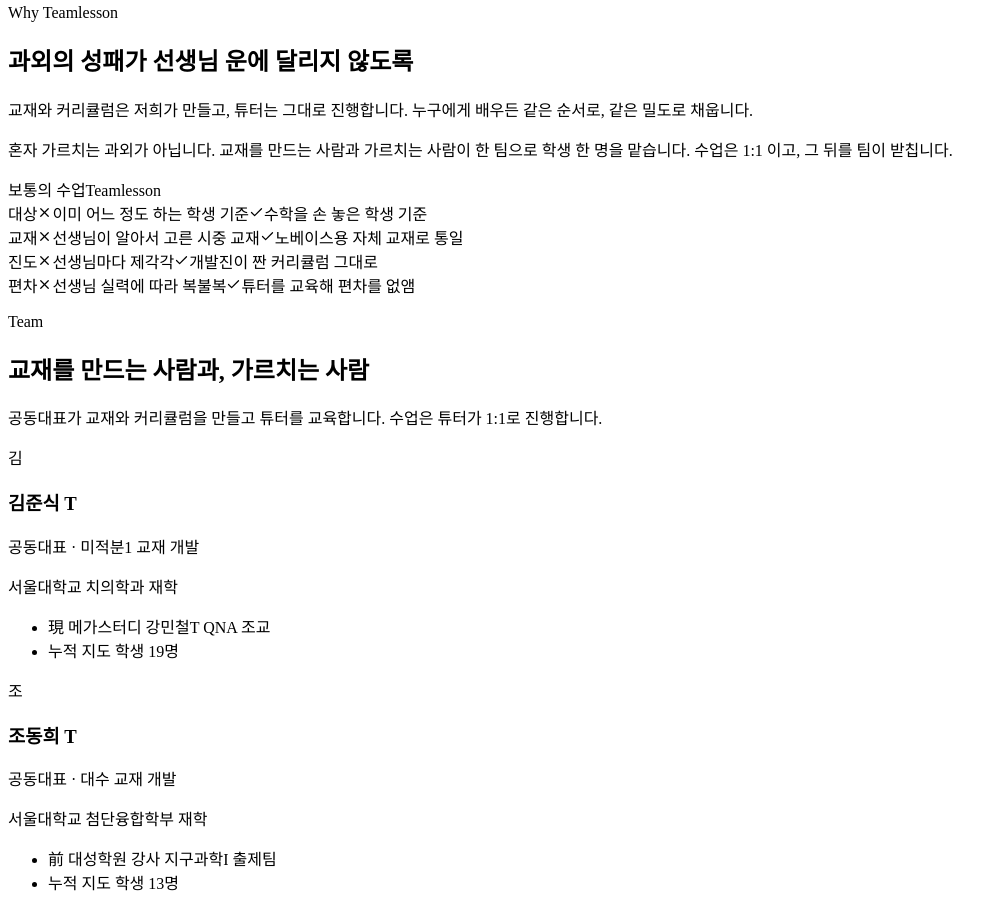
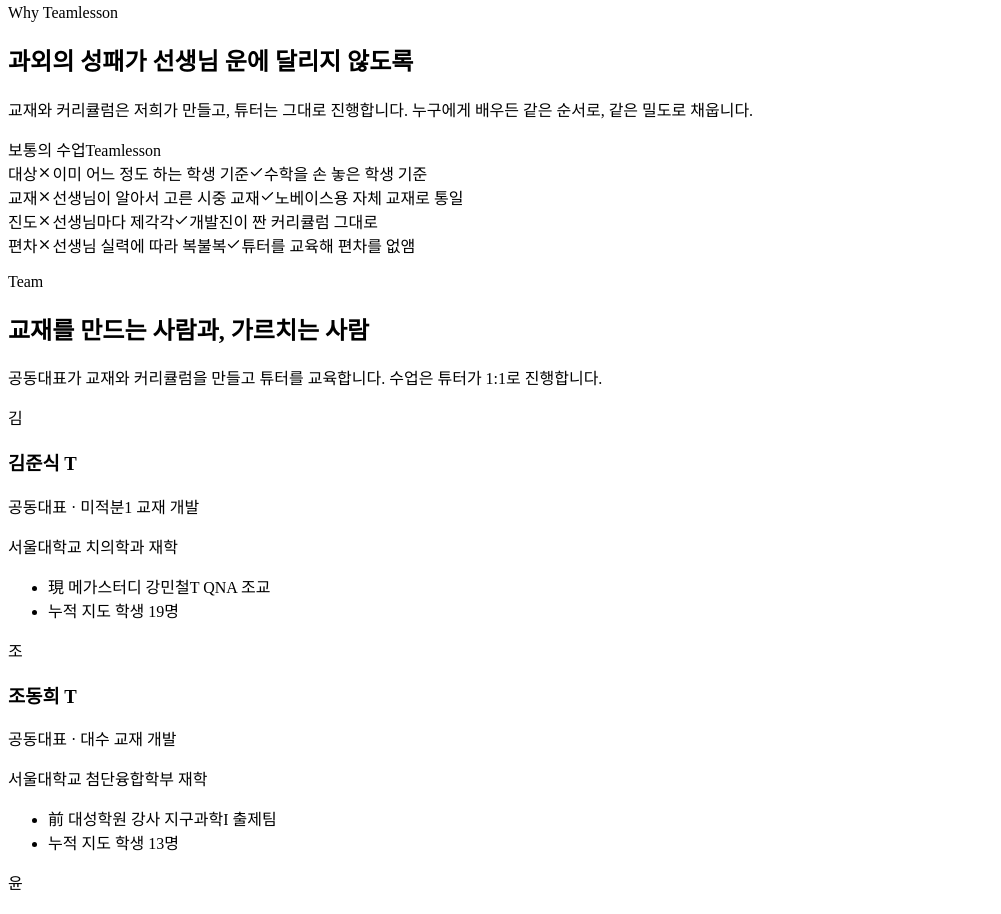
Before and after one commit to youn-ttunttun/doganitang, a React (Vite) app: page / in a window 1280 px wide. Shown: the part 1900-2814 px from the top of the page, without its empty margins (0-1001 px from the left). Built offline with nearby package versions, Linux system fonts and the light colour scheme; no server answers; the database is empty; the HTML template or start-up script is replaced by a standard one; a web font is replaced by a local one.

Commit message:
Revert "'팀 수업인가' 하는 오해를 막는 문장을 추가"
This reverts commit af9cf621edda2c273da0ff5bdcea38f3f93bb33e.

```diff
--- a/src/components/Positioning.tsx
+++ b/src/components/Positioning.tsx
@@ -12,8 +12,6 @@
       title={positioning.title}
       lead={positioning.lead}
     >
-      {positioning.teamNote && <p className="team-note">{positioning.teamNote}</p>}
-
       <div className="compare">
         <div className="compare-head">
           <span className="compare-point" />
--- a/src/content.ts
+++ b/src/content.ts
@@ -388,10 +388,6 @@
 // ── 차별화 선언 ──────────────────────────────────────────────
 
 export const positioning = {
-  // 이름 때문에 '팀 수업인가?' 하는 오해가 생깁니다. 1:1 이 맞다고 밝히면서,
-  // 왜 이름이 Teamlesson 인지를 같이 설명합니다. 오해를 강점으로 돌리는 줄입니다.
-  teamNote:
-    '혼자 가르치는 과외가 아닙니다. 교재를 만드는 사람과 가르치는 사람이 한 팀으로 학생 한 명을 맡습니다. 수업은 1:1 이고, 그 뒤를 팀이 받칩니다.',
   eyebrow: 'Why Teamlesson',
   title: '과외의 성패가 선생님 운에 달리지 않도록',
   lead: '교재와 커리큘럼은 저희가 만들고, 튜터는 그대로 진행합니다.\n누구에게 배우든 같은 순서로, 같은 밀도로 채웁니다.',
--- a/src/lib/contentSpec.ts
+++ b/src/lib/contentSpec.ts
@@ -155,12 +155,6 @@
     desc: '일반 과외와 비교하는 표.',
     fields: [
       { key: 'eyebrow', label: '라벨', kind: 'text' },
-      {
-        key: 'teamNote',
-        label: '표 위 강조 문장',
-        kind: 'multiline',
-        hint: "'팀 수업인가?' 하는 오해를 막는 자리입니다. 비우면 나오지 않습니다",
-      },
       { key: 'title', label: '제목', kind: 'text' },
       { key: 'lead', label: '설명', kind: 'multiline' },
       {
--- a/src/styles.css
+++ b/src/styles.css
@@ -1433,18 +1433,6 @@
 
 /* ── 비교표 ──────────────────────────────────────────────── */
 
-/* 이름 때문에 생기는 '팀 수업인가?' 오해를 막는 줄. 표 위에 둡니다. */
-.team-note {
-  max-width: 44rem;
-  margin: 0 0 26px;
-  padding-left: 16px;
-  border-left: 3px solid var(--brand-on-dark);
-  font-size: clamp(0.98rem, 2.2vw, 1.08rem);
-  font-weight: 600;
-  line-height: 1.75;
-  color: var(--text-on-dark);
-}
-
 .compare {
   overflow: hidden;
   border: 1px solid var(--border);
```
